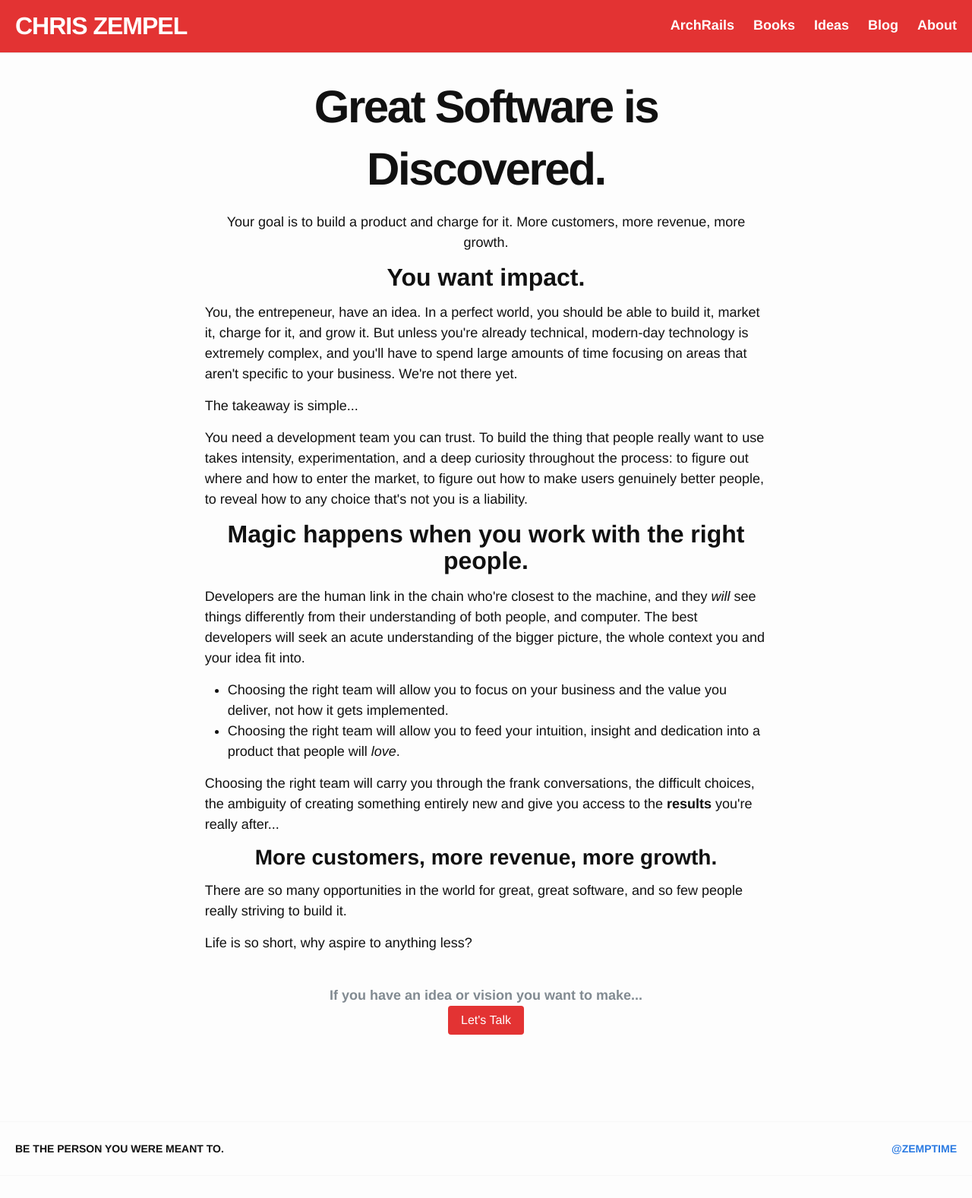
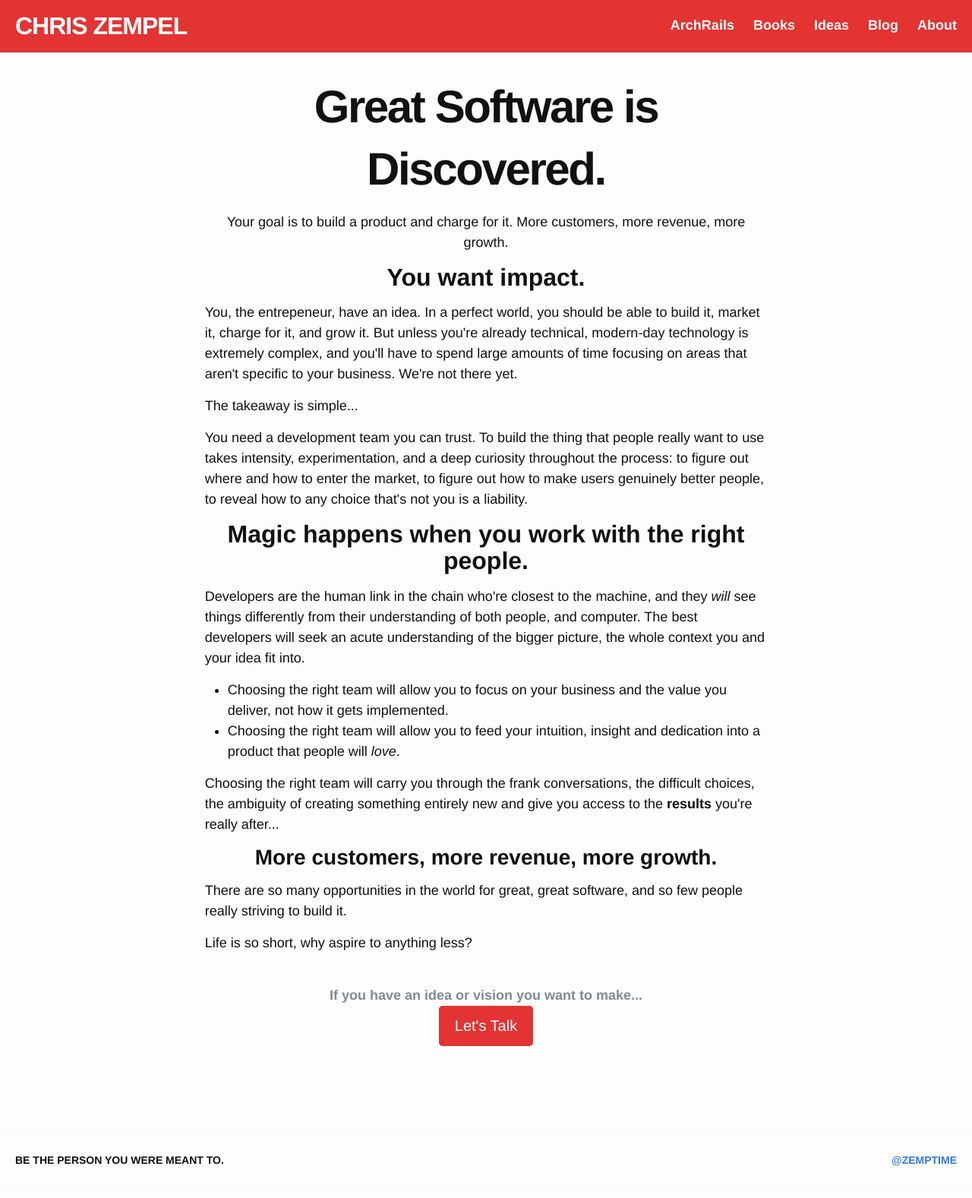
Before and after one commit to ZempTime/oldchriszempel.com, a Jekyll site: the page built from index.html, in a window 1280 px wide. Shown: the whole page at 76% size. Built offline with Jekyll 4.4.1, drawn with Linux system fonts in a browser that asks for light colours.

Commit message:
makes contact buttons larger

```diff
--- a/index.html
+++ b/index.html
@@ -21,5 +21,5 @@ layout: default
 <br/>
 <p class="text-center text-muted"><b>If you have an idea or vision you want to make...</b>
 <br/>
-<a href="mailto:chris.m.zempel@gmail.com" target="_top" class="btn btn-default maroon">Let's Talk</a>
+<a href="mailto:chris.m.zempel@gmail.com" target="_top" class="btn btn-lg maroon">Let's Talk</a>
 </p>
```
Also changed, not shown: about.md (+1 -1 lines).
